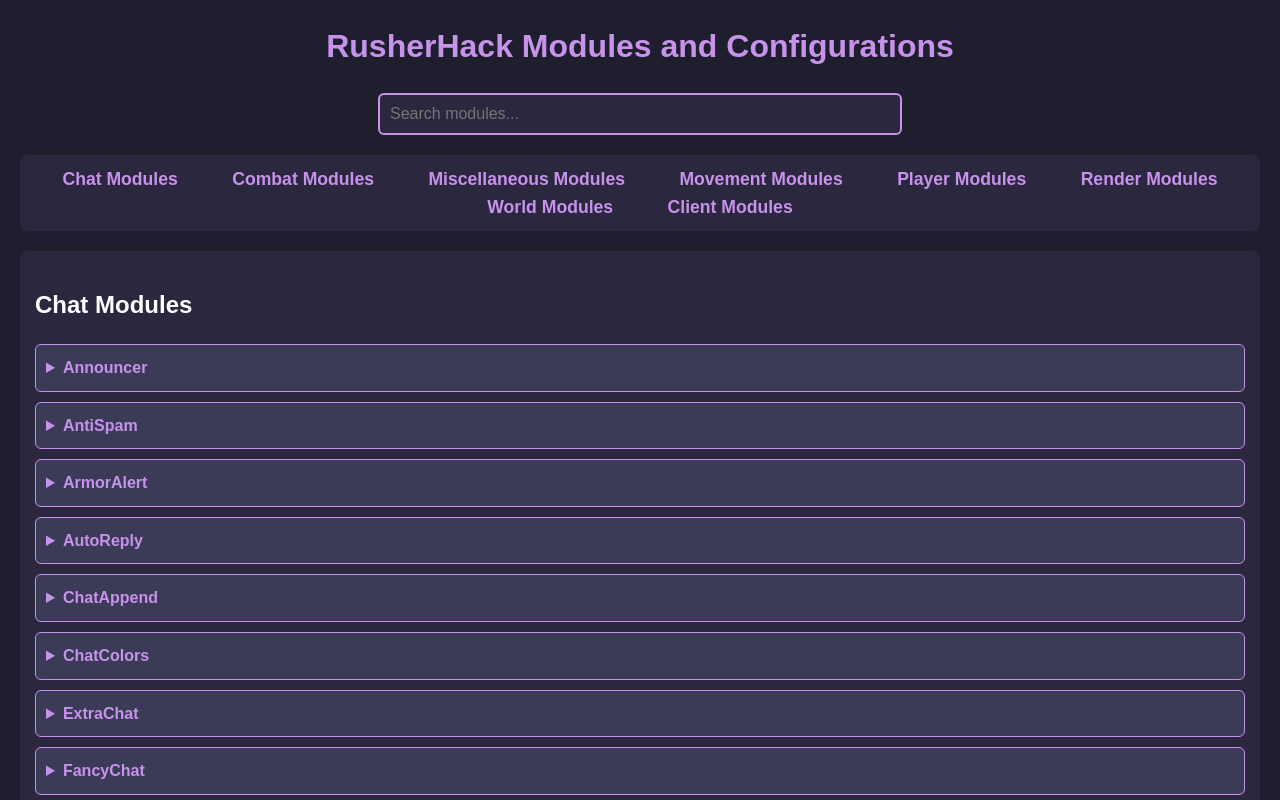
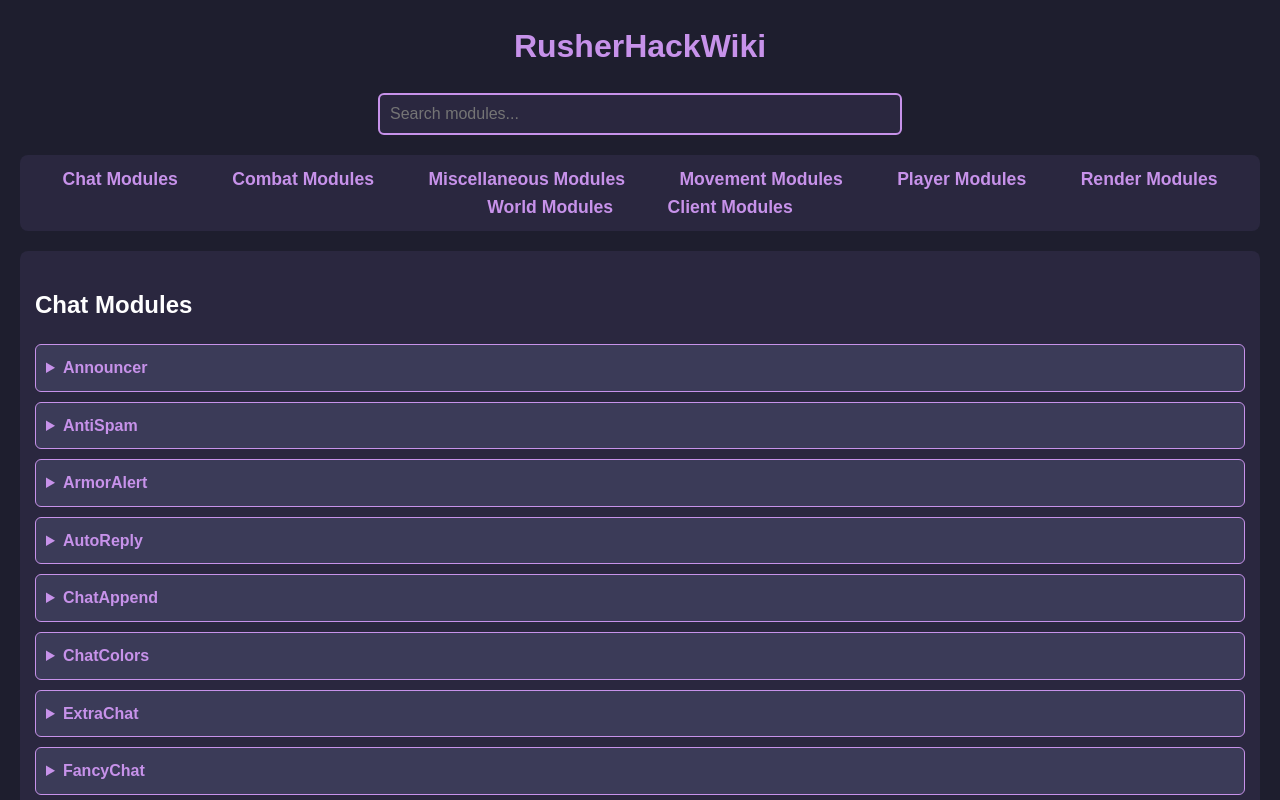
Before and after one commit to cannibutter/RusherWiki, a plain HTML site: page index.html in a window 1280 px wide. Shown: the top 800 px of the page. Drawn offline with Linux system fonts and the light colour scheme.

Commit message:
Update index.html

```diff
--- a/index.html
+++ b/index.html
@@ -165,7 +165,7 @@
 
 </head>
 <body>
-    <h1>RusherHack Modules and Configurations</h1>
+    <h1>RusherHackWiki</h1>
 
 	<div class="search-container">
     <input type="text" id="searchBox" placeholder="Search modules..." onkeyup="searchModules()">
```
